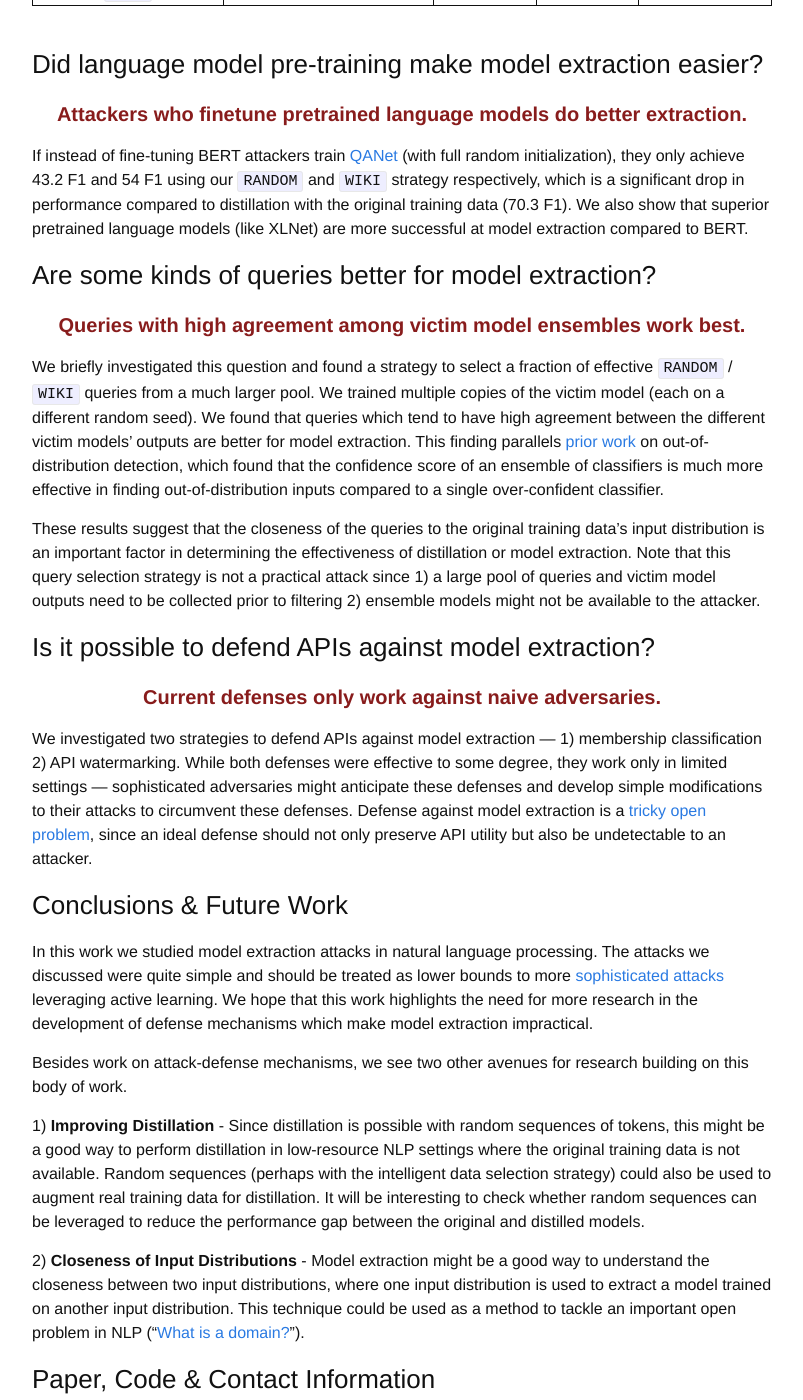
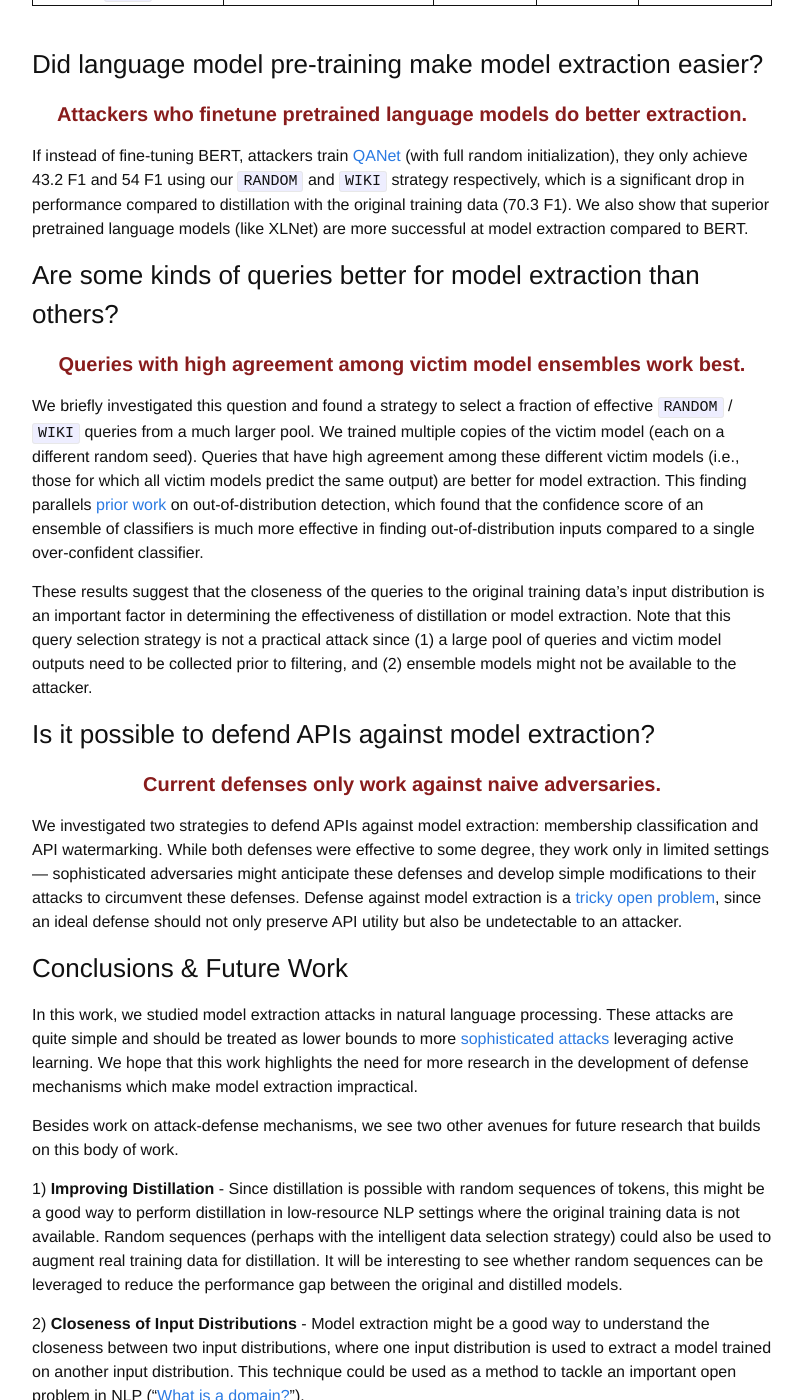
Before and after one commit to martiansideofthemoon/martiansideofthemoon.github.io, a Jekyll site: the page built from _posts/2020-02-10-model-extraction-bert.markdown, in a window 1280 px wide and 1400 px high, scrolled down 3214 px. Shown: the whole window, without its empty margins (238-1041 px from the left). Built offline with Jekyll 4.4.1, drawn with Linux system fonts in a browser that asks for light colours; comment, search, counter and statistics services are not loaded; some of the changed text lies outside the part shown.

Commit message:
Update 2020-02-10-model-extraction-bert.markdown

```diff
--- a/_posts/2020-02-10-model-extraction-bert.markdown
+++ b/_posts/2020-02-10-model-extraction-bert.markdown
@@ -148,7 +148,7 @@ The effectiveness of our method puts publicly-hosted NLP inference APIs at the r
 <div class="mySlides">
   <div class="numbertext">7 / 8</div>
   <img class="slideimg" src="{{ site.url }}/assets/toss/toss_blog6.svg" style="width:100%">
-  <div class="text">The extracted model classifies sentiment correctly on real data. We show that performance of extracted models is close to the victim model's performance.</div>
+  <div class="text">The extracted model classifies sentiment correctly on real data. We show that the extracted model performs almost as well as the victim model.</div>
 </div>
 
 <div class="mySlides">
@@ -204,16 +204,16 @@ function showSlides(n) {
 
 <br />
 
-Let's say a company hosts a publicly accessible deep learning inference API (the **victim model**) that allows users to query the API with any input of their choice (Google Cloud APIs, Google Translate are examples of this setup). A model extraction attack happens when a malicious user tries to "reverse-engineer" this black box victim model by attempting to create a local copy of it. If reconstruction is successful, the attacker has effectively stolen intellectual property and thus doesn't have to pay for the original API anymore. Moreover, this process can be used to [leak information](https://arxiv.org/pdf/1609.02943.pdf) about the original training data or [construct adversarial examples](https://arxiv.org/abs/1602.02697) which will force the victim model to make incorrect predictions.
+Let's say a company hosts a publicly accessible deep learning inference API (the **victim model**) that allows users to query the API with any input of their choice (e.g., Google Cloud APIs, Google Translate). A model extraction attack happens when a malicious user tries to "reverse-engineer" this black box victim model by attempting to create a local copy of it. If reconstruction is successful, the attacker has effectively stolen intellectual property and thus doesn't have to pay for the original API anymore. Moreover, this process can be used to [leak information](https://arxiv.org/pdf/1609.02943.pdf) about the original training data or [construct adversarial examples](https://arxiv.org/abs/1602.02697) which will force the victim model to make incorrect predictions.
 
-As shown in the slide deck above, the most popular approach to carry out this attack is via a process resembling distillation. Attackers send a large number of queries to the API and collects the outputs received. These query-output pairs are used by the attacker as training data to reconstruct a copy of the model (the **extracted model**).
+As shown in the slide deck above, the most popular approach to carry out this attack is via a process resembling distillation. Attackers send a large number of queries to the API and collect the predicted outputs. These query-output pairs are used by the attacker as training data to reconstruct a copy of the model (the **extracted model**).
 
 ### How is model extraction different from distillation?
 
-There are three important differences when comparing this process to distillation.
+There are three important differences between this process and distillation.
 
 1. **Training Data** - Distillation usually assumes access to the original training dataset or a different dataset sampled from a distribution similar to the original training data's distribution. In model extraction settings the training data is unknown to the attacker.
-2. **Access to Victim Model** - In model extraction attackers have only black-box access to the victim model (only the output labels or confidence scores for a given query). While distillation is often performed with a similar assumption, [prior work](https://arxiv.org/abs/1412.6550) has shown that distillation can be improved by using intermediate hidden representations of the teacher (which requires white-box access to the victim model).
+2. **Access to Victim Model** - In model extraction, attackers have only black box access to the victim model (i.e., only the output labels or confidence scores for a given query). While distillation is often performed with a similar assumption, [prior work](https://arxiv.org/abs/1412.6550) has shown that distillation can be improved by using intermediate hidden representations of the teacher (which requires white box access to the victim model).
 3. **Goal** -  Distillation aims to transfer knowledge from a big model to a small model, but there is no need for compression in model extraction.
 
 ### How much do these attacks cost?
@@ -223,7 +223,7 @@ There are three important differences when comparing this process to distillatio
 </center>
 
 
-Based on [cost estimates](https://cloud.google.com/products/calculator/) from Google Cloud APIs, it costs just $62.35 to extract sentiment labels on 66536 sentences (the size of [SST2](https://nlp.stanford.edu/sentiment/treebank.html)); $430.56 to extract a speech recognition dataset of 300 hours of telephone transcripts (the size of [Switchboard](https://catalog.ldc.upenn.edu/LDC97S62)); and $2000 to extract 1 million translation queries (each with 100 characters). Several APIs allow a limited number of free queries per IP address and it's possible to collect datasets for much lesser costs if data collection is distributed across IP addresses. This is called a [Sybil attack](https://en.wikipedia.org/wiki/Sybil_attack).
+Based on [cost estimates](https://cloud.google.com/products/calculator/) from Google Cloud APIs, it costs just $62.35 to extract sentiment labels on 66536 sentences (the size of [SST2](https://nlp.stanford.edu/sentiment/treebank.html)); $430.56 to extract a speech recognition dataset of 300 hours of telephone transcripts (the size of [Switchboard](https://catalog.ldc.upenn.edu/LDC97S62)); and $2000 to extract 1 million translation queries (each with 100 characters). Several APIs allow a limited number of free queries per IP address, making it possible to collect datasets for even cheaper  if data collection is distributed across multiple IP addresses. This is called a [Sybil attack](https://en.wikipedia.org/wiki/Sybil_attack).
 
 ### What kind of attacks do we study in our paper?
 
@@ -231,9 +231,9 @@ Based on [cost estimates](https://cloud.google.com/products/calculator/) from Go
 <h4><span style="color: #881c1c"><b>We study model extraction in modern NLP settings using BERT. A key focus of our work is using nonsensical sequences of words as queries.</b></span></h4>
 </center>
 
-Modern natural language processing (NLP) systems are typically based on [BERT](https://arxiv.org/abs/1810.04805), a large [transformer](https://arxiv.org/abs/1706.03762) trained using a self-supervised objective on Wikipedia. BERT produces rich natural language representations which transfer well to most downstream NLP tasks (like question answering or sentiment analysis). Modern NLP systems typically add a few task-specific layers on top of the [publicly available BERT checkpoint](https://github.com/google-research/bert/) and finetune the whole model with a small learning rate.
+Modern natural language processing (NLP) systems are typically based on [BERT](https://arxiv.org/abs/1810.04805), a large [transformer](https://arxiv.org/abs/1706.03762) trained using a self-supervised objective on Wikipedia. BERT produces rich natural language representations which transfer well to most downstream NLP tasks (like question answering or sentiment analysis). Modern NLP systems typically add a few task-specific layers on top of the [publicly available BERT checkpoint](https://github.com/google-research/bert/) and fine-tune the whole model with a small learning rate.
 
-In our paper we perform model extraction in this modern transfer-learning setting for NLP, where the victim model is assumed to be a BERT-based classifier (sentiment classification with [SST2](https://nlp.stanford.edu/sentiment/treebank.html) and textual entailment classification with [MNLI](https://www.nyu.edu/projects/bowman/multinli/)) or question answering model (reading comprehension with [SQuAD](https://rajpurkar.github.io/SQuAD-explorer/) and [BoolQ](https://github.com/google-research-datasets/boolean-questions)). We assume that the attacker also has access to freely available large pretrained language models, but the attacker has no access to the original training data.
+In our paper, we perform model extraction in this transfer learning setting, where the victim model is assumed to be a BERT-based classifier (sentiment classification with [SST2](https://nlp.stanford.edu/sentiment/treebank.html), textual entailment classification with [MNLI](https://www.nyu.edu/projects/bowman/multinli/)), or question answering with [SQuAD](https://rajpurkar.github.io/SQuAD-explorer/) and [BoolQ](https://github.com/google-research-datasets/boolean-questions). We assume that the attacker has access to freely available large pretrained language models but no access to the task-specific original training data.
 
 We use two strategies to construct attack queries. The first strategy (`RANDOM`) uses nonsensical, random sequences of tokens sampled from [Wikitext103](https://www.salesforce.com/products/einstein/ai-research/the-wikitext-dependency-language-modeling-dataset/)'s unigram distribution. The second strategy (`WIKI`) uses sentences / paragraphs from WikiText103. For tasks expecting a pair of inputs (MNLI, SQuAD), we use simple heuristics to construct the hypothesis (replace 3 words in premise with random words from Wikitext103) and question (sample words from the paragraph, prepend a Wh- word, append ? at the end) respectively. To get an idea of the kind of training data we used, look at the table below.
 
@@ -281,17 +281,17 @@ td{
 <h4><span style="color: #881c1c"><b>Attackers who finetune pretrained language models do better extraction.</b></span></h4>
 </center>
 
-If instead of fine-tuning BERT attackers train [QANet](https://arxiv.org/abs/1804.09541) (with full random initialization), they only achieve 43.2 F1 and 54 F1 using our `RANDOM` and `WIKI` strategy respectively, which is a significant drop in performance compared to distillation with the original training data (70.3 F1). We also show that superior pretrained language models (like XLNet) are more successful at model extraction compared to BERT.
+If instead of fine-tuning BERT, attackers train [QANet](https://arxiv.org/abs/1804.09541) (with full random initialization), they only achieve 43.2 F1 and 54 F1 using our `RANDOM` and `WIKI` strategy respectively, which is a significant drop in performance compared to distillation with the original training data (70.3 F1). We also show that superior pretrained language models (like XLNet) are more successful at model extraction compared to BERT.
 
-### Are some kinds of queries better for model extraction?
+### Are some kinds of queries better for model extraction than others?
 
 <center>
 <h4><span style="color: #881c1c"><b>Queries with high agreement among victim model ensembles work best.</b></span></h4>
 </center>
 
-We briefly investigated this question and found a strategy to select a fraction of effective `RANDOM` / `WIKI` queries from a much larger pool. We trained multiple copies of the victim model (each on a different random seed). We found that queries which tend to have high agreement between the different victim models' outputs are better for model extraction. This finding parallels [prior work](https://papers.nips.cc/paper/7219-simple-and-scalable-predictive-uncertainty-estimation-using-deep-ensembles.pdf) on out-of-distribution detection, which found that the confidence score of an ensemble of classifiers is much more effective in finding out-of-distribution inputs compared to a single over-confident classifier.
+We briefly investigated this question and found a strategy to select a fraction of effective `RANDOM` / `WIKI` queries from a much larger pool. We trained multiple copies of the victim model (each on a different random seed). Queries that have high agreement among these different victim models (i.e., those for which all victim models predict the same output) are better for model extraction. This finding parallels [prior work](https://papers.nips.cc/paper/7219-simple-and-scalable-predictive-uncertainty-estimation-using-deep-ensembles.pdf) on out-of-distribution detection, which found that the confidence score of an ensemble of classifiers is much more effective in finding out-of-distribution inputs compared to a single over-confident classifier.
 
-These results suggest that the closeness of the queries to the original training data's input distribution is an important factor in determining the effectiveness of distillation or model extraction. Note that this query selection strategy is not a practical attack since 1) a large pool of queries and victim model outputs need to be collected prior to filtering 2) ensemble models might not be available to the attacker.
+These results suggest that the closeness of the queries to the original training data's input distribution is an important factor in determining the effectiveness of distillation or model extraction. Note that this query selection strategy is not a practical attack since (1) a large pool of queries and victim model outputs need to be collected prior to filtering, and (2) ensemble models might not be available to the attacker.
 
 ### Is it possible to defend APIs against model extraction?
 
@@ -299,15 +299,15 @@ These results suggest that the closeness of the queries to the original training
 <h4><span style="color: #881c1c"><b>Current defenses only work against naive adversaries.</b></span></h4>
 </center>
 
-We investigated two strategies to defend APIs against model extraction --- 1) membership classification 2) API watermarking. While both defenses were effective to some degree, they work only in limited settings --- sophisticated adversaries might anticipate these defenses and develop simple modifications to their attacks to circumvent these defenses. Defense against model extraction is a [tricky open problem](https://arxiv.org/pdf/1909.01838.pdf#section.8), since an ideal defense should not only preserve API utility but also be undetectable to an attacker.
+We investigated two strategies to defend APIs against model extraction: membership classification and API watermarking. While both defenses were effective to some degree, they work only in limited settings --- sophisticated adversaries might anticipate these defenses and develop simple modifications to their attacks to circumvent these defenses. Defense against model extraction is a [tricky open problem](https://arxiv.org/pdf/1909.01838.pdf#section.8), since an ideal defense should not only preserve API utility but also be undetectable to an attacker.
 
 ### Conclusions & Future Work
 
-In this work we studied model extraction attacks in natural language processing. The attacks we discussed were quite simple and should be treated as lower bounds to more [sophisticated attacks](https://arxiv.org/abs/1811.02054) leveraging active learning. We hope that this work highlights the need for more research in the development of defense mechanisms which make model extraction impractical.
+In this work, we studied model extraction attacks in natural language processing. These attacks are quite simple and should be treated as lower bounds to more [sophisticated attacks](https://arxiv.org/abs/1811.02054) leveraging active learning. We hope that this work highlights the need for more research in the development of defense mechanisms which make model extraction impractical.
 
-Besides work on attack-defense mechanisms, we see two other avenues for research building on this body of work.
+Besides work on attack-defense mechanisms, we see two other avenues for future research that builds on this body of work.
 
-1) **Improving Distillation** - Since distillation is possible with random sequences of tokens, this might be a good way to perform distillation in low-resource NLP settings where the original training data is not available. Random sequences (perhaps with the intelligent data selection strategy) could also be used to augment real training data for distillation. It will be interesting to check whether random sequences can be leveraged to reduce the performance gap between the original and distilled models.
+1) **Improving Distillation** - Since distillation is possible with random sequences of tokens, this might be a good way to perform distillation in low-resource NLP settings where the original training data is not available. Random sequences (perhaps with the intelligent data selection strategy) could also be used to augment real training data for distillation. It will be interesting to see whether random sequences can be leveraged to reduce the performance gap between the original and distilled models.
 
 2) **Closeness of Input Distributions** - Model extraction might be a good way to understand the closeness between two input distributions, where one input distribution is used to extract a model trained on another input distribution. This technique could be used as a method to tackle an important open problem in NLP ("[What is a domain?](https://twitter.com/yoavgo/status/1205989007852810244)").
 
```
Also changed, not shown: other parts of _posts/2020-02-10-model-extraction-bert.markdown (+2 -2 lines).
